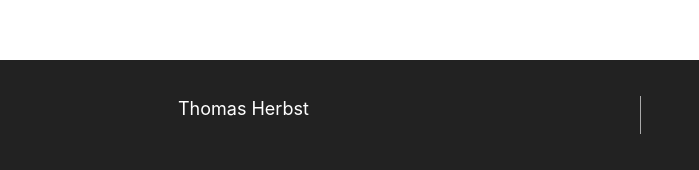
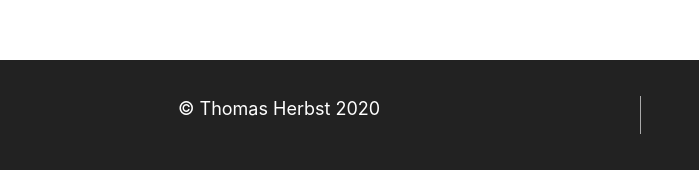
Before and after one commit to 1nfinity-5starZ/tommyPortfolio, a Gatsby site: page / in a window 1280 px wide. Shown: the part 2298-2468 px from the top of the page, 0-699 px from the left. Built offline with nearby package versions, Linux system fonts and the light colour scheme; Gatsby itself is replaced by a stand-in of ours.

Commit message:
small improvements before hero pause

```diff
--- a/src/components/footer.js
+++ b/src/components/footer.js
@@ -62,7 +62,7 @@ const FooterContainer = styled.section`
 const Footer = () => (
   <StyledFooter>
     <FooterContainer>
-      <span style={{ flex: 1 }}>Thomas Herbst</span>
+      <span style={{ flex: 1 }}>© Thomas Herbst {new Date().getFullYear()}</span>
       <span style={{ width: 1, backgroundColor: '#AAA'}}></span>
       <nav style={{ display: 'flex', flex: 1, justifyContent: 'center' }}>
         <FooterLink href="https://github.com/1nfinity-5starZ">
```
Also changed, not shown: README.md, src/images/portfolioScreens/afyaAdminDesktop.png, src/images/portfolioScreens/medcelStudentAreaDesktop.png (added).
